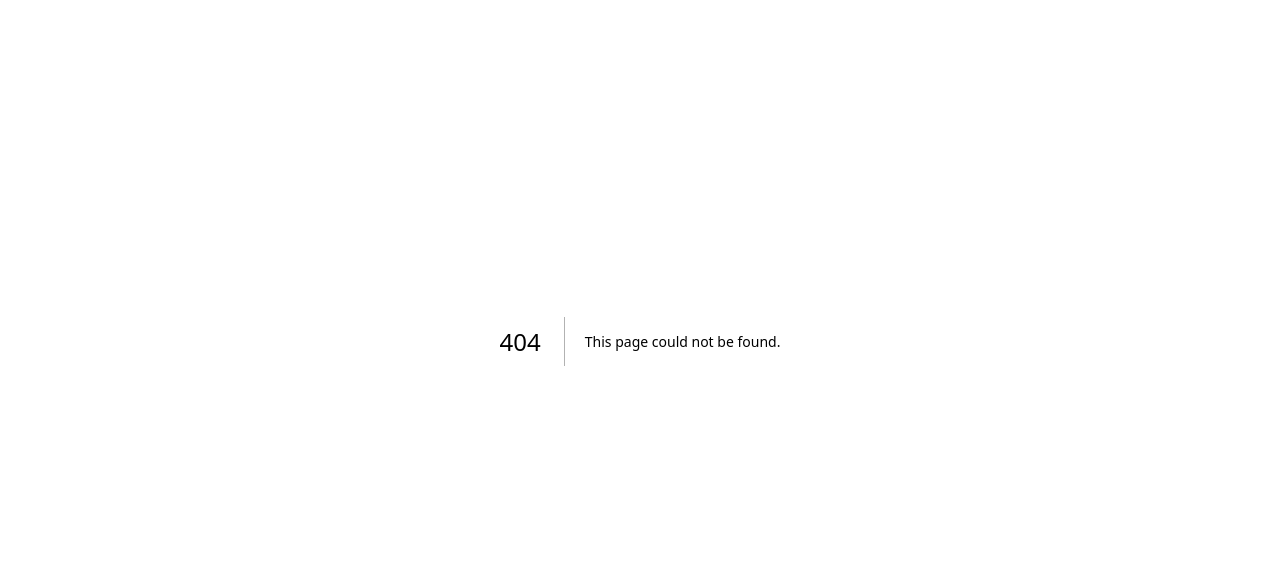
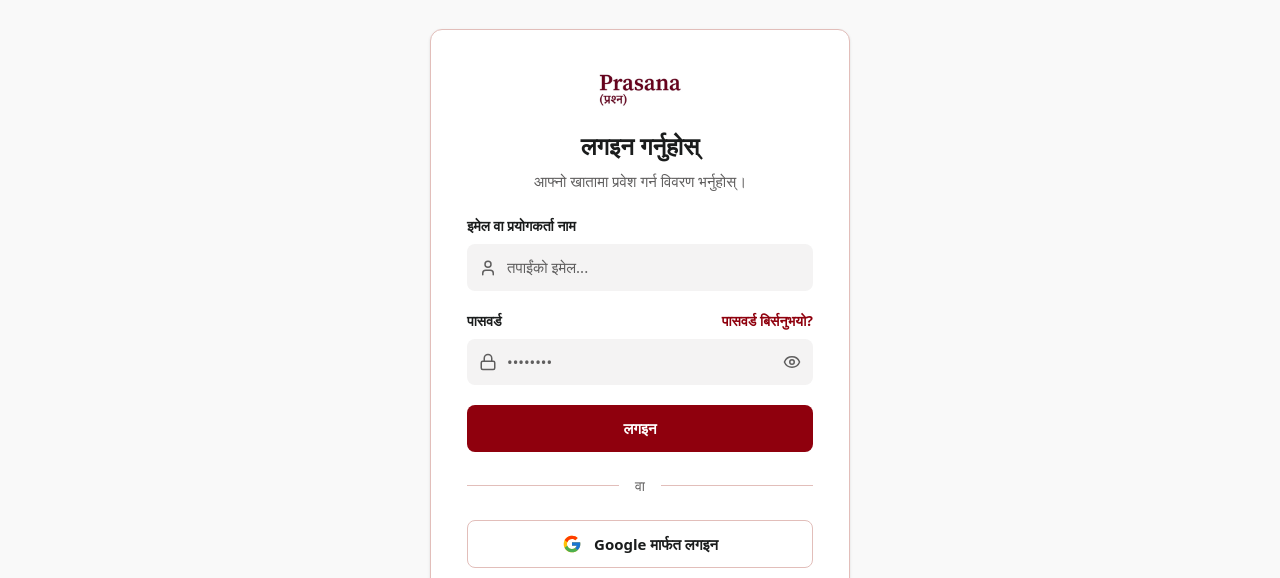
Before and after one commit to HimeshIslington123/PrasanaFrontend, a Next.js app: page /login in a window 1280 px wide. Before the commit this address had no page. Shown: the part 222-800 px from the top of the page. Built offline with nearby package versions, Linux system fonts and the light colour scheme; no server answers.

Commit message:
added google

```diff
--- /dev/null
+++ b/app/login/page.tsx
@@ -0,0 +1,140 @@
+"use client";
+
+import { useState } from "react";
+import Link from "next/link";
+import Image from "next/image";
+import { User, Lock, Eye, EyeOff } from "lucide-react";
+import { FcGoogle } from "react-icons/fc";
+
+export default function LoginPage() {
+
+  const [showPassword, setShowPassword] = useState(false);
+  const API_BASE = process.env.NEXT_PUBLIC_API_URL;
+
+   const handleGoogleLogin = () => {
+    window.location.href = `${API_BASE}/Authencation/google`;
+  }
+
+  return (
+    <div className="min-h-screen w-full bg-[var(--background)] flex items-center justify-center px-4 py-10">
+      <div className="w-full max-w-[420px] bg-[var(--surface-container-lowest)] border border-[var(--outline-variant)] rounded-xl shadow-sm px-7 py-8 sm:px-9 sm:py-10">
+        {/* Header */}
+        <div className="flex flex-col items-center mb-6">
+          <Image
+            src="/logo.png"
+            alt="प्रश्न"
+            width={140}
+            height={48}
+            className="h-10 w-auto mb-5"
+            priority
+          />
+          <h1 className="text-2xl font-bold text-[var(--on-surface)] text-center">
+            लगइन गर्नुहोस्
+          </h1>
+          <p className="text-[var(--secondary)] text-center mt-2 text-[15px]">
+            आफ्नो खातामा प्रवेश गर्न विवरण भर्नुहोस्।
+          </p>
+        </div>
+
+        {/* Form */}
+        <form className="flex flex-col gap-5">
+          {/* Email / Username */}
+          <div>
+            <label
+              htmlFor="identifier"
+              className="block text-sm font-bold text-[var(--on-surface)] mb-2"
+            >
+              इमेल वा प्रयोगकर्ता नाम
+            </label>
+            <div className="relative">
+              <User
+                className="absolute left-3 top-1/2 -translate-y-1/2 text-[var(--secondary)]"
+                size={18}
+              />
+              <input
+                id="identifier"
+                type="text"
+                placeholder="तपाईंको इमेल..."
+                className="w-full bg-[var(--surface-container-low)] rounded-lg py-3 pl-10 pr-3 text-[15px] text-[var(--on-surface)] placeholder:text-[var(--secondary)] outline-none focus:ring-2 focus:ring-[var(--primary)]"
+              />
+            </div>
+          </div>
+
+          {/* Password */}
+          <div>
+            <div className="flex items-center justify-between mb-2">
+              <label
+                htmlFor="password"
+                className="text-sm font-bold text-[var(--on-surface)]"
+              >
+                पासवर्ड
+              </label>
+              <Link
+                href="/forgot-password"
+                className="text-sm font-semibold text-[var(--primary)] hover:underline"
+              >
+                पासवर्ड बिर्सनुभयो?
+              </Link>
+            </div>
+            <div className="relative">
+              <Lock
+                className="absolute left-3 top-1/2 -translate-y-1/2 text-[var(--secondary)]"
+                size={18}
+              />
+              <input
+                id="password"
+                type={showPassword ? "text" : "password"}
+                placeholder="••••••••"
+                className="w-full bg-[var(--surface-container-low)] rounded-lg py-3 pl-10 pr-10 text-[15px] text-[var(--on-surface)] placeholder:text-[var(--secondary)] outline-none focus:ring-2 focus:ring-[var(--primary)]"
+              />
+              <button
+                type="button"
+                onClick={() => setShowPassword((v) => !v)}
+                className="absolute right-3 top-1/2 -translate-y-1/2 text-[var(--secondary)]"
+                aria-label={
+                  showPassword ? "पासवर्ड लुकाउनुहोस्" : "पासवर्ड देखाउनुहोस्"
+                }
+              >
+                {showPassword ? <EyeOff size={18} /> : <Eye size={18} />}
+              </button>
+            </div>
+          </div>
+
+          <button
+            type="submit"
+            className="w-full bg-[var(--primary)] text-[var(--on-primary)] font-semibold rounded-lg py-3 text-[15px] hover:bg-[var(--primary-container)] transition-colors"
+          >
+            लगइन
+          </button>
+        </form>
+
+        {/* Divider */}
+        <div className="flex items-center gap-4 my-6">
+          <div className="h-px flex-1 bg-[var(--outline-variant)]" />
+          <span className="text-sm text-[var(--secondary)]">वा</span>
+          <div className="h-px flex-1 bg-[var(--outline-variant)]" />
+        </div>
+
+        {/* Google */}
+        <button
+      type="button"
+      onClick={handleGoogleLogin}
+      className="w-full flex items-center justify-center gap-3 border border-[var(--outline-variant)] rounded-lg py-3 text-[var(--on-surface)] font-semibold text-[15px] hover:bg-[var(--surface-container-low)] transition-colors"
+    >
+      <FcGoogle size={20} />
+      Google मार्फत लगइन
+    </button>
+
+        <p className="text-center text-sm text-[var(--on-surface)] mt-6">
+          खाता छैन?{" "}
+          <Link
+            href="/register"
+            className="font-bold text-[var(--primary)] hover:underline"
+          >
+            यहाँ साइन अप गर्नुहोस्
+          </Link>
+        </p>
+      </div>
+    </div>
+  );
+}
--- a/package.json
+++ b/package.json
@@ -13,7 +13,8 @@
     "lucide-react": "^1.33.0",
     "next": "16.3.1",
     "react": "19.2.8",
-    "react-dom": "19.2.8"
+    "react-dom": "19.2.8",
+    "react-icons": "^5.7.0"
   },
   "devDependencies": {
     "@tailwindcss/postcss": "^4",
```
Also changed, not shown: 1 other file (tests, documents, lock files or other folders).
